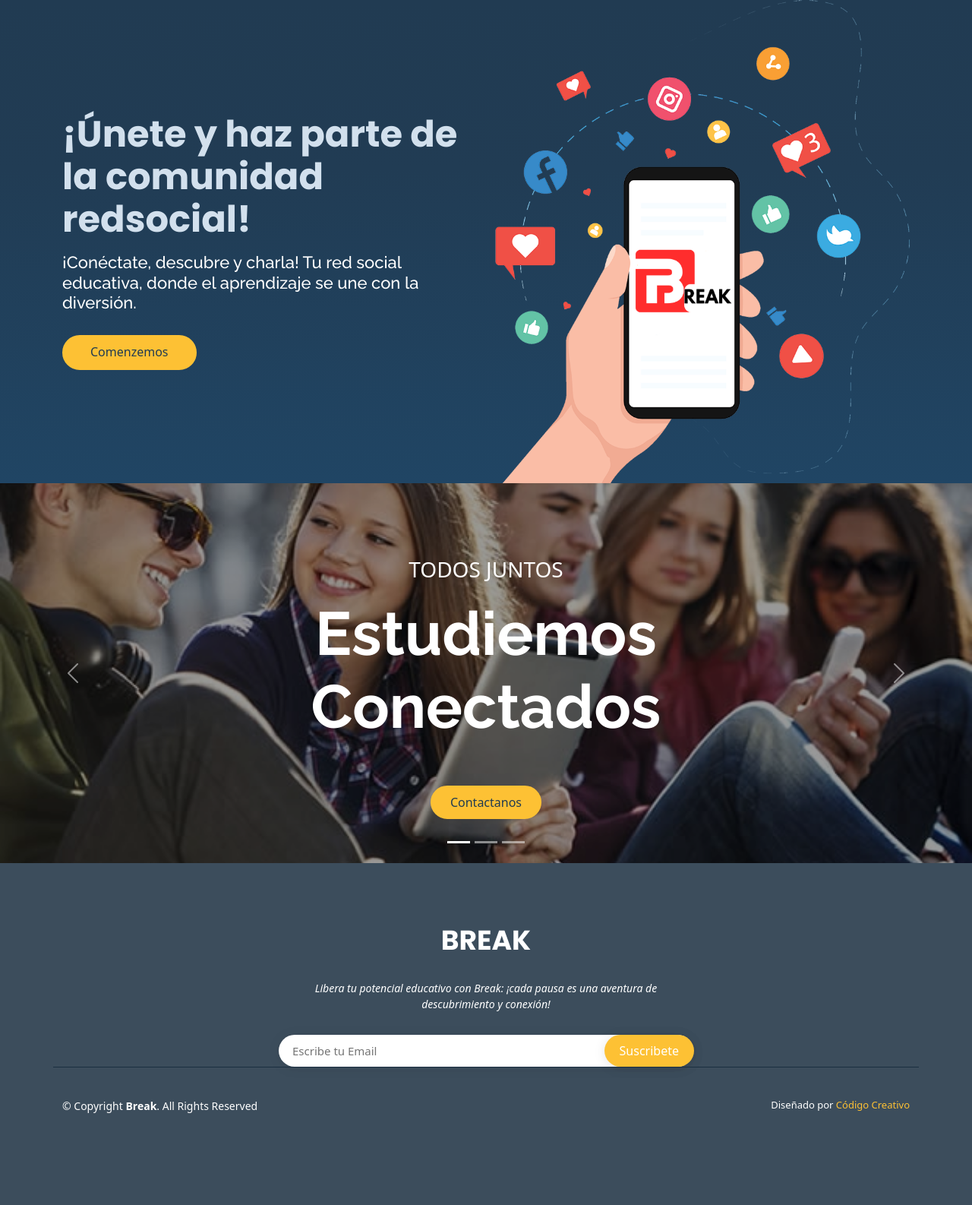
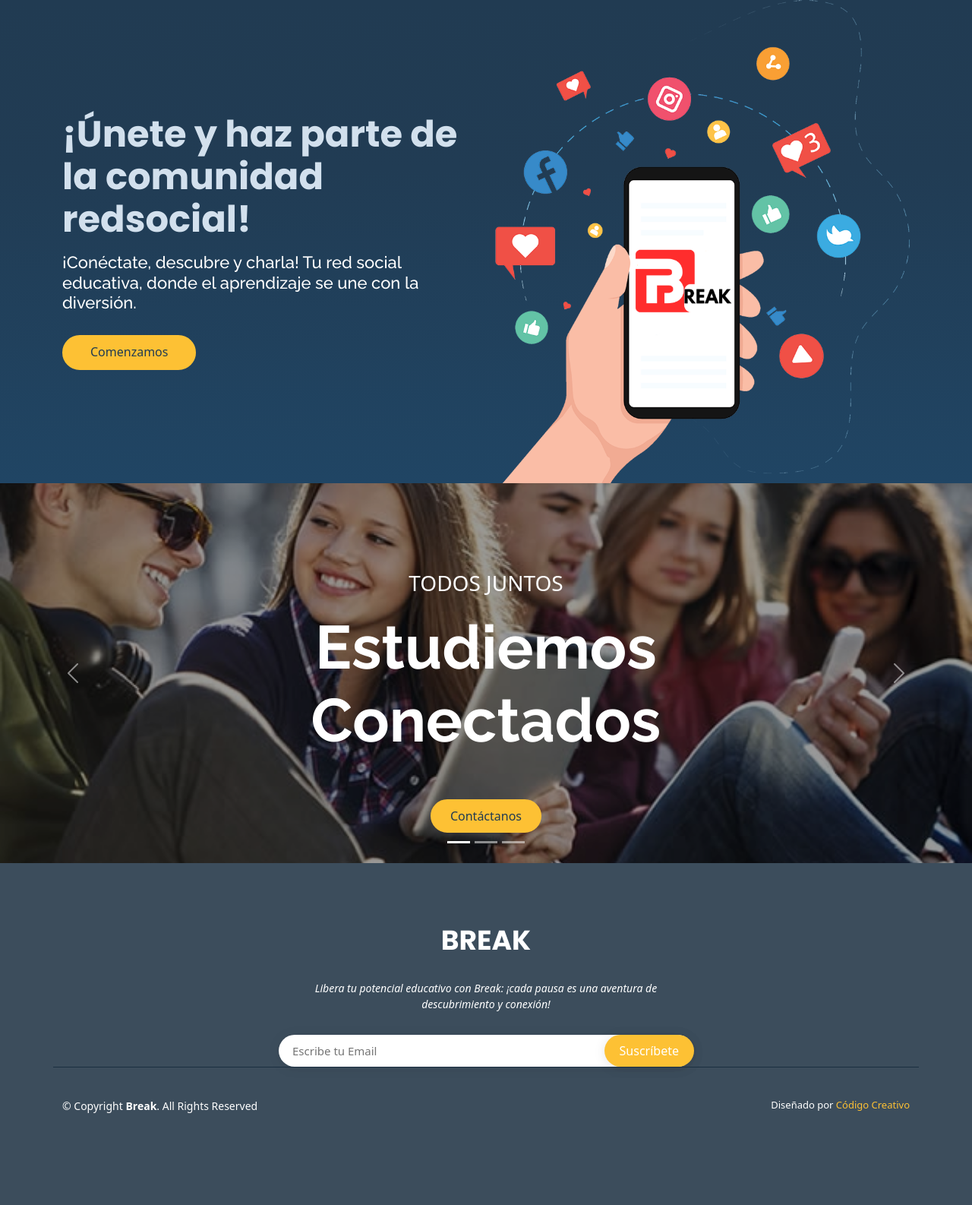
Before and after one commit to Bryanchavezv/Break, a Django app: page / in a window 1280 px wide. Shown: the whole page at 76% size. Run offline with Django 4.2, Linux system fonts and the light colour scheme; parts of the project's set-up code (start-up, migrations or seed data) failed here and were passed over; some libraries are stand-ins or nearby versions; some web fonts are replaced.

Commit message:
correccion carousel

```diff
--- a/break/redsocial/templates/redsocial/index.html
+++ b/break/redsocial/templates/redsocial/index.html
@@ -15,27 +15,21 @@
 
   <!-- Archivos CSS Files -->
   <link href="{% static 'redsocial/css/aos.css' %}" rel="stylesheet"> <!-- Animacion del inicio -->
-
   <link href="{% static 'redsocial/css/bootstrap.min.css' %}" rel="stylesheet"> <!-- Bootstrap -->
-
   <link href="{% static 'redsocial/css/bootstrap-icons.css' %}" rel="stylesheet"> <!-- Bootstrap iconos -->
-
-  <!-- Llama a hoja de estilo -->
-       <link href="{% static 'redsocial/css/style.css' %}" rel="stylesheet">
-
+  <link href="{% static 'redsocial/css/style.css' %}" rel="stylesheet"> <!-- Llama a hoja de estilo -->
 
 </head>
 
 <body>
   <!--  Inicio  -->
-
-  <div class = "inicio">
+  <div class="inicio">
     <div class="container">
-      <div class="row d-flex align-items-center"">
-      <div class=" col-lg-6 py-5 py-lg-0 order-2 order-lg-1" data-aos="fade-right">
+      <div class="row d-flex align-items-center">
+        <div class="col-lg-6 py-5 py-lg-0 order-2 order-lg-1" data-aos="fade-right">
           <h1>¡Únete y haz parte de la comunidad redsocial!</h1>
           <h2>¡Conéctate, descubre y charla! Tu red social educativa, donde el aprendizaje se une con la diversión.</h2>
-        <a href="{% url 'login' %}" class="btn-get-started scrollto">Comenzemos</a>
+          <a href="{% url 'login' %}" class="btn-get-started scrollto">Comenzamos</a>
         </div>
 
         <!-- Imagen -->
@@ -44,11 +38,9 @@
         </div>
       </div>
     </div>
-
   </div>
 
   <!-- carousel index -->
-
   <div id="carouselExampleCaptions" class="carousel slide" data-bs-ride="carousel">
     <div class="carousel-indicators">
       <!-- Indicadores de diapositivas -->
@@ -57,52 +49,29 @@
       <button type="button" data-bs-target="#carouselExampleCaptions" data-bs-slide-to="2" aria-label="Slide 3"></button>
     </div>
     <div class="carousel-inner">
-
       <!-- Contenido de la diapositiva -->
       <div class="carousel-item active d-item">
         <img src="{% static 'redsocial/img/slide1.jpg' %}" class="d-block w-100 d-img" alt="slider 1">
-        <div class="carousel-caption top-0 mt-4">
-            <p class="mt-5 fs-3 text-uppercase">
-              Todos juntos
-            </p>
-            <h1 class="display-1 fw-bolder text-capitalize" >Estudiemos Conectados</h1>
-            <button class="btn-get-started scrollto px-4 py-2 fs5 mt-5">Contactanos</button>
-        </div>
-      </div>
-
-        <div class="carousel-item d-item">
-          <img src="{% static 'redsocial/img/slide2.jpeg' %}" class="d-block w-100 d-img" alt="slider 2">
-          <div class="carousel-caption top-0 mt-4">
-              <p class="mt-5 fs-3 text-uppercase">
-                Todos juntos
-              </p>
-              <h1 class="display-1 fw-bolder text-capitalize" >Estudiemos Conectados</h1>
-              <button class="btn-get-started scrollto px-4 py-2 fs5 mt-5">Contactanos</button>
-          </div>
-        </div>
-
-          <div class="carousel-item d-item">
-            <img src="{% static 'redsocial/img/slide3.jpg' %}" class="d-block w-100 d-img" alt="slider 3">
-            <div class="carousel-caption top-0 mt-4">
+        <div class="carousel-caption d-none d-md-block">
           <p class="mt-5 fs-3 text-uppercase">Todos juntos</p>
           <h1 class="display-1 fw-bolder text-capitalize">Estudiemos Conectados</h1>
-                <button class="btn-get-started scrollto px-4 py-2 fs5 mt-5">Contactanos</button>
+          <button class="btn-get-started scrollto px-4 py-2 fs5 mt-5">Contáctanos</button>
         </div>
       </div>
       <div class="carousel-item d-item">
-            <img src="{% static 'redsocial/img/slide2.jpeg' %}" class="d-block w-100" alt="slider 2">
-            <div class="carousel-caption top-0 mt-4">
+        <img src="{% static 'redsocial/img/slide2.jpeg' %}" class="d-block w-100 d-img" alt="slider 2">
+        <div class="carousel-caption d-none d-md-block">
           <p class="mt-5 fs-3 text-uppercase">Todos juntos</p>
           <h1 class="display-1 fw-bolder text-capitalize">Estudiemos Conectados</h1>
-                <button class="btn-get-started scrollto px-4 py-2 fs5 mt-5">Contactanos</button>
+          <button class="btn-get-started scrollto px-4 py-2 fs5 mt-5">Contáctanos</button>
         </div>
       </div>
       <div class="carousel-item d-item">
-            <img src="{% static 'redsocial/img/slide3.jpg' %}" class="d-block w-100" alt="slider 3">
-            <div class="carousel-caption top-0 mt-4">
+        <img src="{% static 'redsocial/img/slide3.jpg' %}" class="d-block w-100 d-img" alt="slider 3">
+        <div class="carousel-caption d-none d-md-block">
           <p class="mt-5 fs-3 text-uppercase">Todos juntos</p>
           <h1 class="display-1 fw-bolder text-capitalize">Estudiemos Conectados</h1>
-                <button class="btn-get-started scrollto px-4 py-2 fs5 mt-5">Contactanos</button>
+          <button class="btn-get-started scrollto px-4 py-2 fs5 mt-5">Contáctanos</button>
         </div>
       </div>
     </div>
@@ -117,38 +86,30 @@
     </button>
   </div>
 
-
-
-
   <!-- Final -->
-  <footer class = "footer">
+  <footer class="footer">
     <div class="footer-top">
-
       <div class="container">
-
-        <div class="row  justify-content-center">
+        <div class="row justify-content-center">
           <div class="col-lg-6">
             <h3>BREAK</h3>
             <p>Libera tu potencial educativo con Break: ¡cada pausa es una aventura de descubrimiento y conexión!</p>
           </div>
         </div>
-
         <!-- Formulario de suscripción -->
         <div class="row footer-newsletter justify-content-center">
           <div class="col-lg-6">
             <form action="" method="post">
-
               <!-- Ingresar email y boton -->
-              <input type="email" name="email" placeholder="Escribe tu Email"><input type="submit" value="Suscribete">
+              <input type="email" name="email" placeholder="Escribe tu Email">
+              <input type="submit" value="Suscríbete">
             </form>
           </div>
         </div>
       </div>
-
       <!-- pie de página -->
       <div class="container footer-bottom clearfix">
-
-      <!-- DErechos de autor y diseñador -->
+        <!-- Derechos de autor y diseñador -->
         <div class="copyright">
           &copy; Copyright <strong><span>Break</span></strong>. All Rights Reserved
         </div>
@@ -156,22 +117,17 @@
           Diseñado por <a href="https://www.instagram.com/bryanchavezal/">Código Creativo</a>
         </div>
       </div>
+    </div>
   </footer>
 
-  <!-- atras -->
+  <!-- atrás -->
   <a href="{% url 'index' %}" class="back-to-top d-flex align-items-center justify-content-center"><i class="bi bi-arrow-up-short"></i></a>
 
-  <script src="https://code.jquery.com/jquery-3.5.1.slim.min.js"></script>
-  <script src="https://cdn.jsdelivr.net/npm/@popperjs/core@2.5.4/dist/umd/popper.min.js"></script>
+  <!-- Scripts -->
+  <script src="https://cdn.jsdelivr.net/npm/@popperjs/core@2.11.6/dist/umd/popper.min.js"></script>
+  <script src="https://cdn.jsdelivr.net/npm/bootstrap@5.3.0/dist/js/bootstrap.bundle.min.js"></script>
   <script src="{% static 'redsocial/js/aos.js' %}"></script>
-  <script src="https://code.jquery.com/jquery-3.3.1.slim.min.js" integrity="sha384-q8i/X+965DzO0rT7abK41JStQIAqVgRVzpbzo5smXKp4YfRvH+8abtTE1Pi6jizo" crossorigin="anonymous"></script>
-  <script src="https://cdn.jsdelivr.net/npm/popper.js@1.14.7/dist/umd/popper.min.js" integrity="sha384-UO2eT0CpHqdSJQ6hJty5KVphtPhzWj9WO1clHTMGa3JDZwrnQq4sF86dIHNDz0W1" crossorigin="anonymous"></script>
-  <script src="https://cdn.jsdelivr.net/npm/bootstrap@4.3.1/dist/js/bootstrap.min.js" integrity="sha384-JjSmVgyd0p3pXB1rRibZUAYoIIy6OrQ6VrjIEaFf/nJGzIxFDsf4x0xIM+B07jRM" crossorigin="anonymous"></script>
-
-
-  <!-- Script de funciones propias Js -->
   <script src="{% static 'redsocial/js/main.js' %}"></script>
-
 </body>
 
 </html>
```
Also changed, not shown: break/db.sqlite3. Lines whose indentation alone changed are shown as unchanged.
